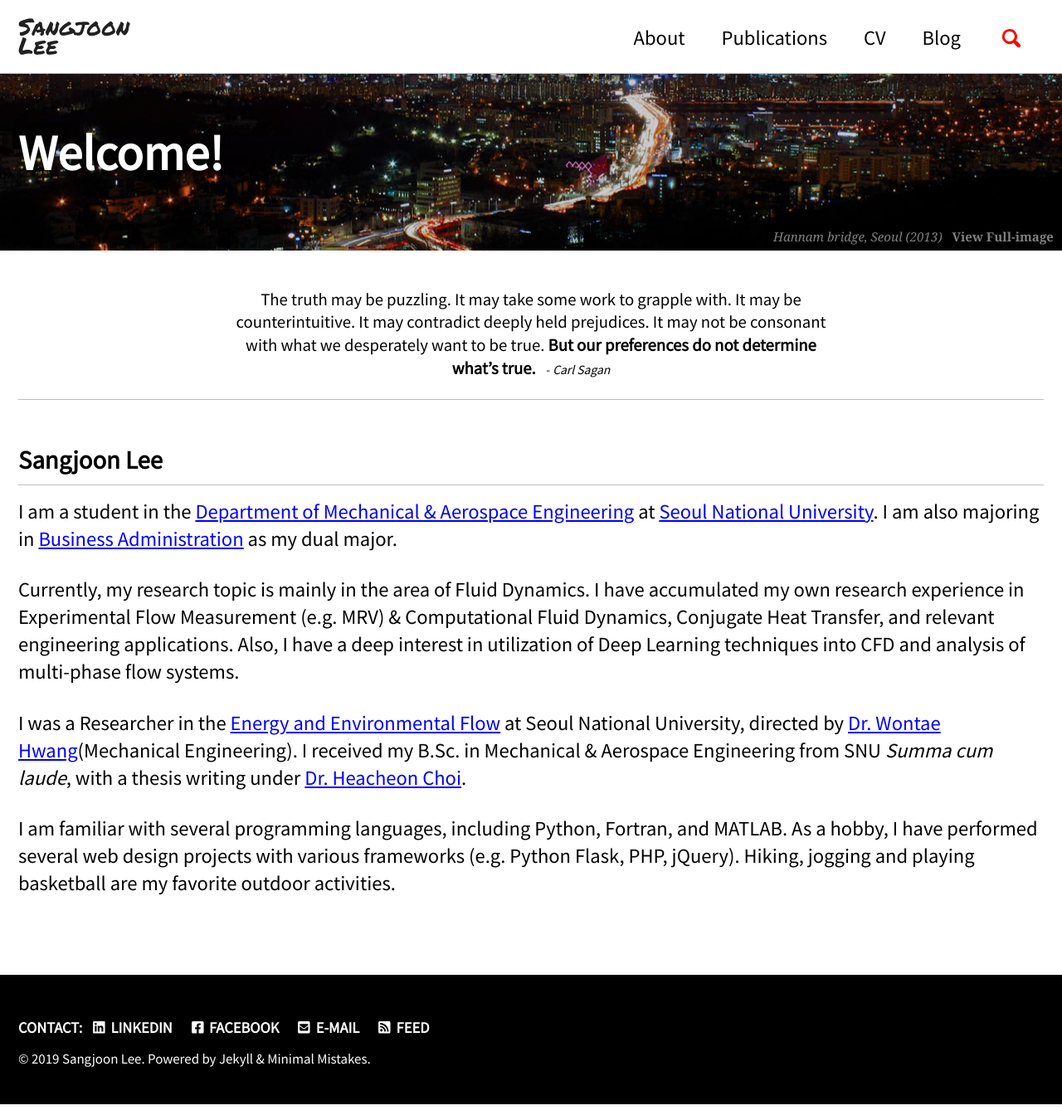
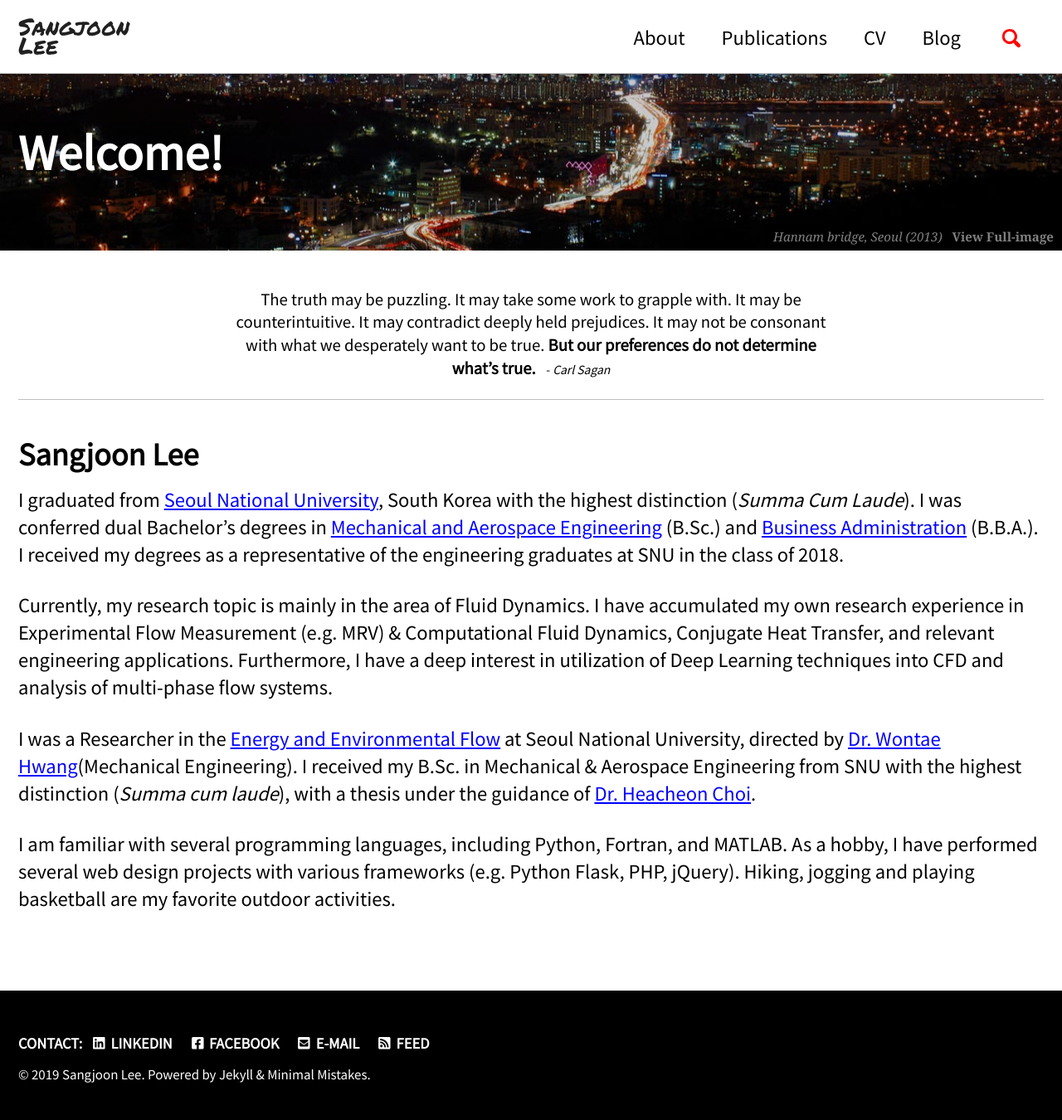
Before and after one commit to jun9303/jun9303.github.io, a Jekyll site: the page built from index.md, in a window 1280 px wide. Shown: the whole page at 83% size. Built offline with Jekyll 4.4.1, drawn with Linux system fonts in a browser that asks for light colours; cached includes are drawn as plain includes; nearby versions of some CDN libraries.

Commit message:
modified:   index.md

```diff
--- a/index.md
+++ b/index.md
@@ -11,12 +11,12 @@ intro:
 
 {% include feature_row id="intro" type="center" %}
 
-## Sangjoon Lee
+# Sangjoon Lee
 
-I am a student in the [Department of Mechanical & Aerospace Engineering](http://me.snu.ac.kr/eng/default.asp) at [Seoul National University](http://useoul.edu/). I am also majoring in [Business Administration](http://cba.snu.ac.kr/en) as my dual major.
+I graduated from [Seoul National University](http://useoul.edu/), South Korea with the highest distinction (*Summa Cum Laude*). I was conferred dual Bachelor's degrees in [Mechanical and Aerospace Engineering](http://me.snu.ac.kr/eng/default.asp) (B.Sc.) and [Business Administration](http://cba.snu.ac.kr/en) (B.B.A.). I received my degrees as a representative of the engineering graduates at SNU in the class of 2018.
 
-Currently, my research topic is mainly in the area of Fluid Dynamics. I have accumulated my own research experience in Experimental Flow Measurement (e.g. MRV) & Computational Fluid Dynamics, Conjugate Heat Transfer, and relevant engineering applications. Also, I have a deep interest in utilization of Deep Learning techniques into CFD and analysis of multi-phase flow systems.
+Currently, my research topic is mainly in the area of Fluid Dynamics. I have accumulated my own research experience in Experimental Flow Measurement (e.g. MRV) & Computational Fluid Dynamics, Conjugate Heat Transfer, and relevant engineering applications. Furthermore, I have a deep interest in utilization of Deep Learning techniques into CFD and analysis of multi-phase flow systems.
 
-I was a Researcher in the [Energy and Environmental Flow](http://eeflow.snu.ac.kr/) at Seoul National University, directed by [Dr. Wontae Hwang](http://me.snu.ac.kr/eng/01_intro/faculty_view.asp?pid=137)(Mechanical Engineering). I received my B.Sc. in Mechanical & Aerospace Engineering from SNU *Summa cum laude*, with a thesis writing under [Dr. Heacheon Choi](http://me.snu.ac.kr/eng/01_intro/faculty_view.asp?pid=39).
+I was a Researcher in the [Energy and Environmental Flow](http://eeflow.snu.ac.kr/) at Seoul National University, directed by [Dr. Wontae Hwang](http://me.snu.ac.kr/eng/01_intro/faculty_view.asp?pid=137)(Mechanical Engineering). I received my B.Sc. in Mechanical & Aerospace Engineering from SNU with the highest distinction (*Summa cum laude*), with a thesis under the guidance of [Dr. Heacheon Choi](http://me.snu.ac.kr/eng/01_intro/faculty_view.asp?pid=39).
 
 I am familiar with several programming languages, including Python, Fortran, and MATLAB. As a hobby, I have performed several web design projects with various frameworks (e.g. Python Flask, PHP, jQuery). Hiking, jogging and playing basketball are my favorite outdoor activities.
```
